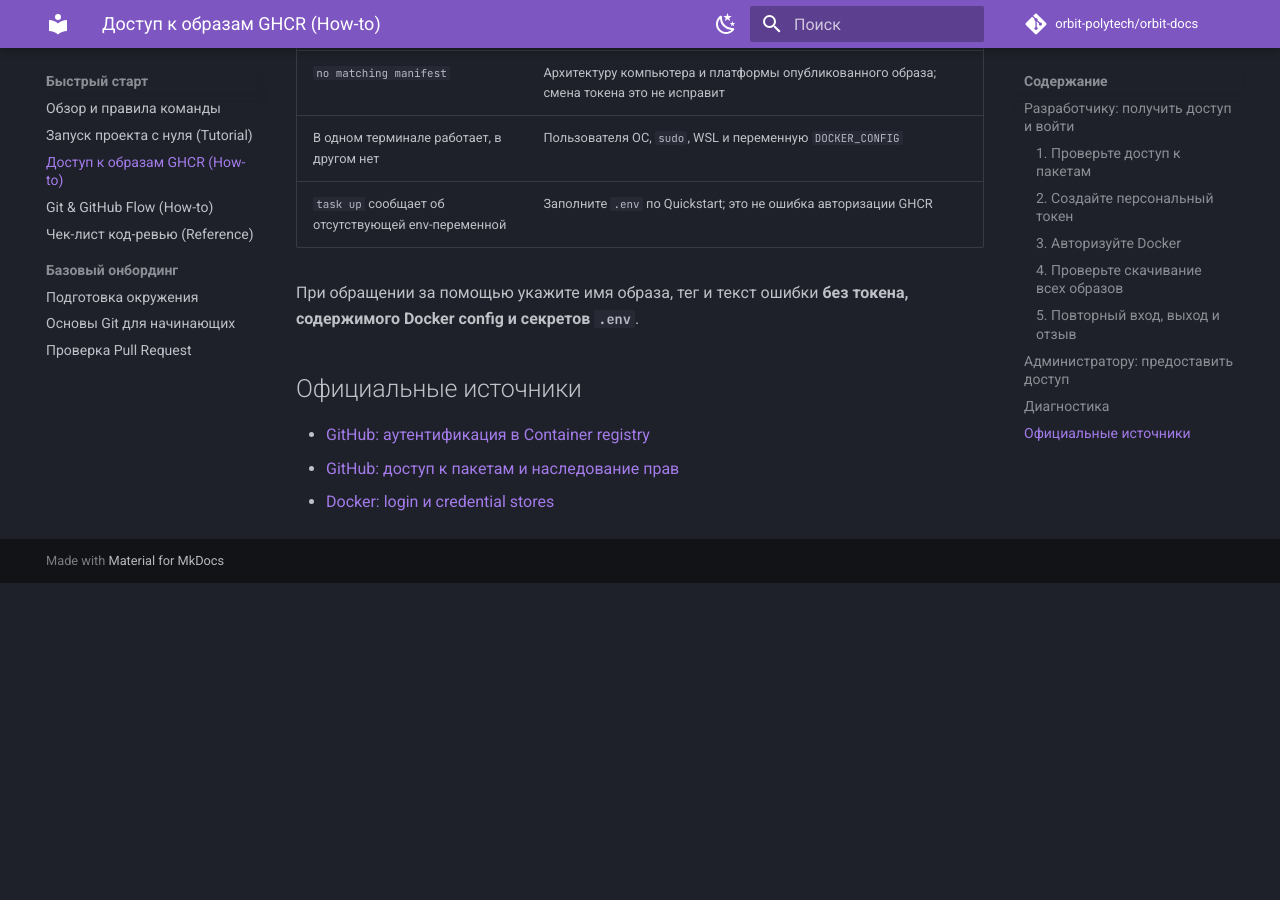
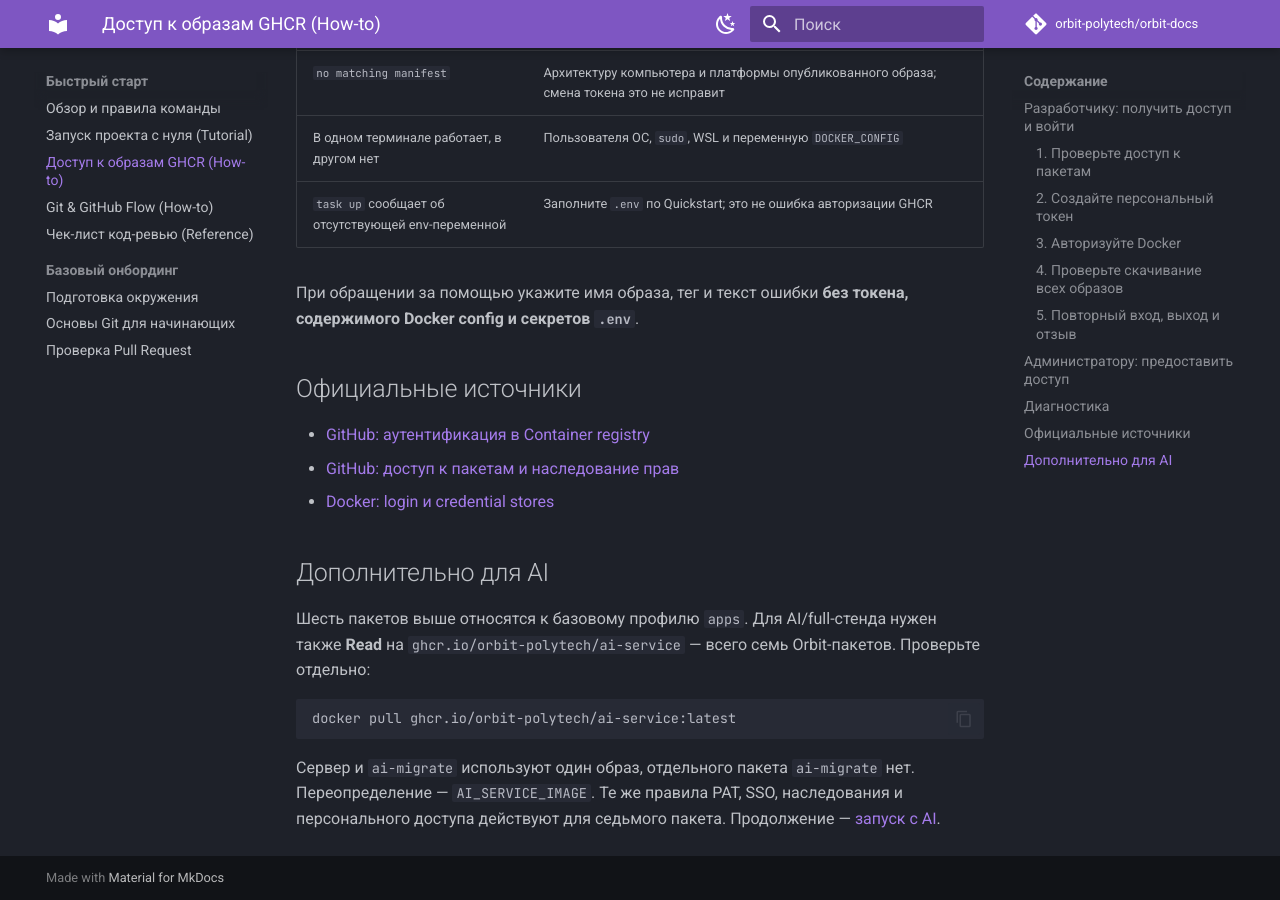
Before and after one commit to orbit-polytech/orbit-docs, an MkDocs documentation site: the page built from docs/quickstart/ghcr-access.md, in a window 1280 px wide and 900 px high, scrolled down 4011 px. Built offline with MkDocs 1.6.1 and Material for MkDocs 9.7.7, drawn with Linux system fonts in a browser that asks for light colours; comment, search, counter and statistics services are not loaded; before the commit the page ends 4594 px from its top, so only the background shows below that.

Commit message:
docs: update AI integration handbook (7/16)

````diff
--- a/docs/quickstart/ghcr-access.md
+++ b/docs/quickstart/ghcr-access.md
@@ -119,3 +119,14 @@ docker logout ghcr.io
 - [GitHub: аутентификация в Container registry](https://docs.github.com/en/packages/working-with-a-github-packages-registry/working-with-the-container-registry)
 - [GitHub: доступ к пакетам и наследование прав](https://docs.github.com/en/packages/learn-github-packages/configuring-a-packages-access-control-and-visibility)
 - [Docker: login и credential stores](https://docs.docker.com/reference/cli/docker/login/)
+
+
+## Дополнительно для AI
+
+Шесть пакетов выше относятся к базовому профилю `apps`. Для AI/full-стенда нужен также **Read** на `ghcr.io/orbit-polytech/ai-service` — всего семь Orbit-пакетов. Проверьте отдельно:
+
+```bash
+docker pull ghcr.io/orbit-polytech/ai-service:latest
+```
+
+Сервер и `ai-migrate` используют один образ, отдельного пакета `ai-migrate` нет. Переопределение — `AI_SERVICE_IMAGE`. Те же правила PAT, SSO, наследования и персонального доступа действуют для седьмого пакета. Продолжение — [запуск с AI](../how-to/ai-local-stack.md).
````
